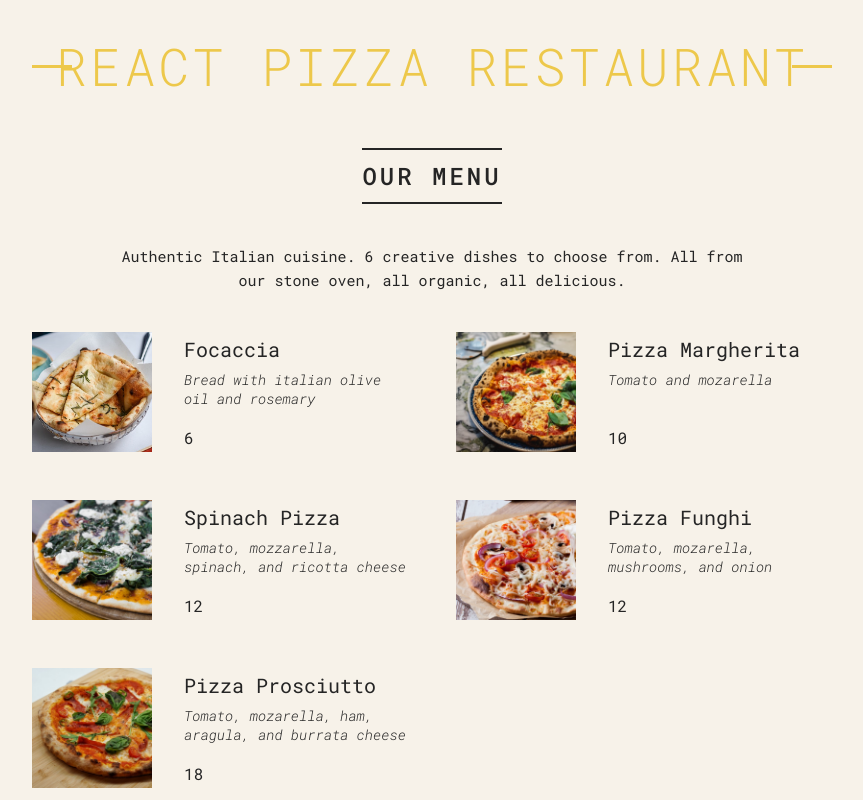
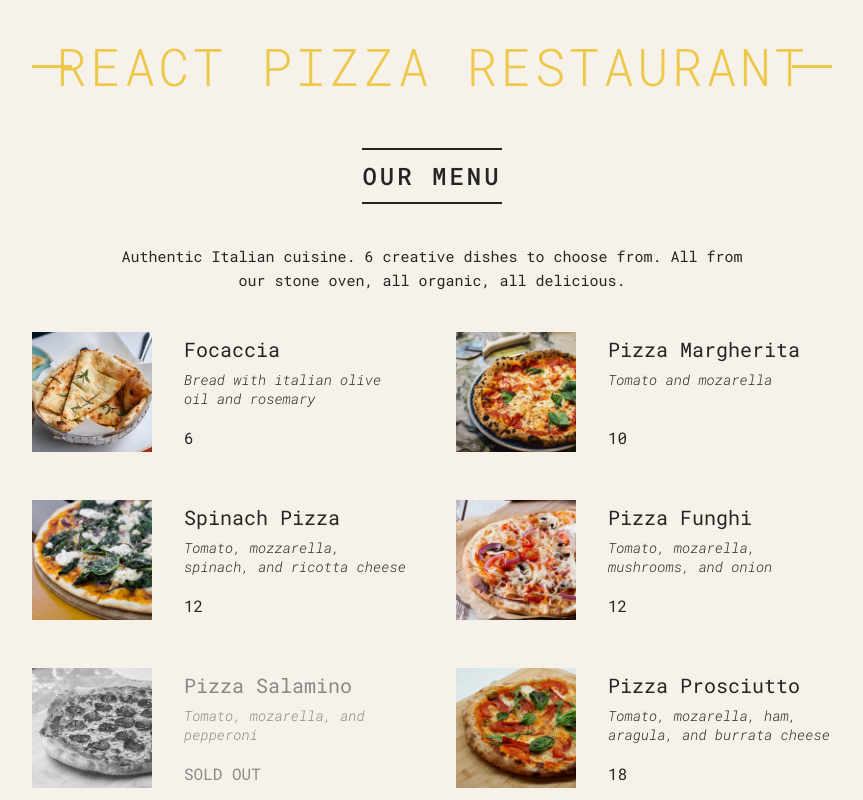
Before and after one commit to Tala-cmd/react-pizza-menu, a React (Vite) app: page / in a window 1280 px wide. Shown: the top 800 px of the page, without its empty margins (208-1071 px from the left). Built offline with nearby package versions, Linux system fonts and the light colour scheme.

Commit message:
Setting classes and text conditionally

```diff
--- a/src/App.jsx
+++ b/src/App.jsx
@@ -84,15 +84,15 @@
 }
 
 export function Pizza({pizzaObject}) {
-  if(pizzaObject.soldOut) return null;
+  // if(pizzaObject.soldOut) return null;
 
   return (
-    <li className="pizza">
+    <li className={`pizza ${pizzaObject.soldOut ? 'sold-out' : ''}`}>
         <img src={pizzaObject.photoName} alt={pizzaObject.name} />
         <div>
           <h3>{pizzaObject.name}</h3>
           <p>{pizzaObject.ingredients}</p>
-          <span>{pizzaObject.price}</span>
+          <span>{pizzaObject.soldOut ? 'SOLD OUT' : pizzaObject.price}</span>
         </div>
     </li>
   );
```
